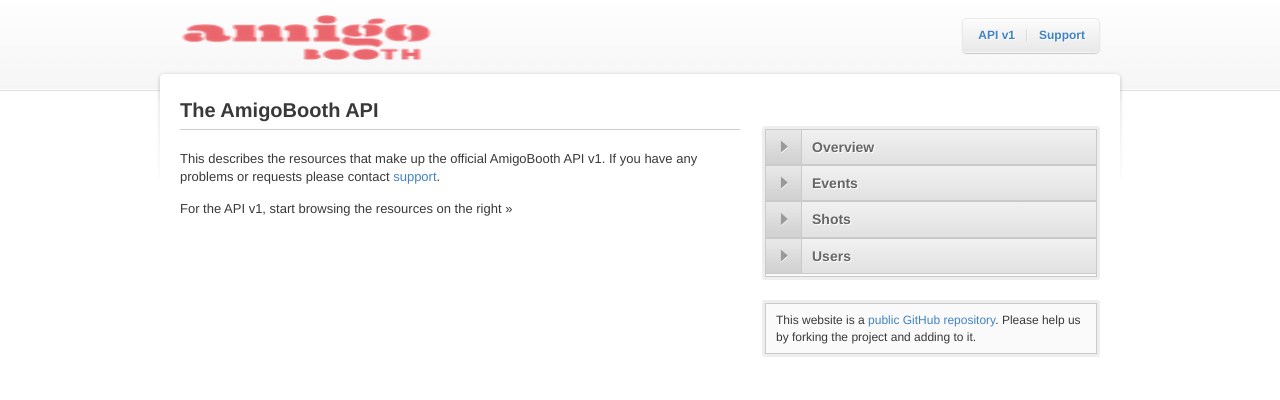
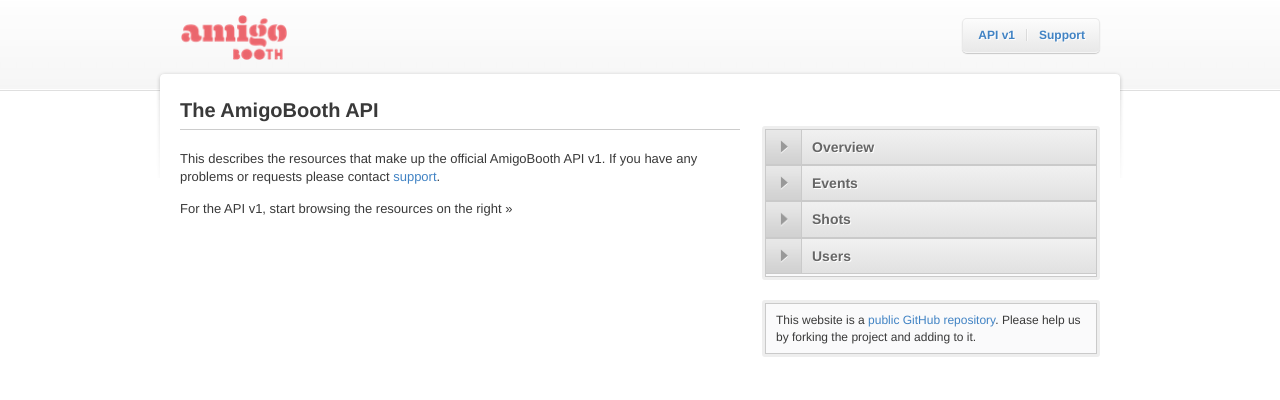
Before and after one commit to amigobooth/developer.amigobooth.com, a plain HTML site: page index.html in a window 1280 px wide. Drawn offline with Linux system fonts and the light colour scheme.

Commit message:
Logo, take 3

```diff
--- a/index.html
+++ b/index.html
@@ -18,7 +18,7 @@
   <div id="header-wrapper">
     <div id="header">
       <div>
-        <a class="logo" href="/"><img src="/images/logo.png" width="255" height="45" alt="AmigoBooth:Developer" /></a>
+        <a class="logo" href="/"><img src="/images/logo.png" height="45" alt="AmigoBooth:Developer" /></a>
         <ul class="nav">
           <li><a href="/v1/">API v1</a></li>
           <li><a href="https://amigobooth.com/contact">Support</a></li>
```
Also changed, not shown: v1/events/index.html (+1 -1 lines), v1/index.html (+1 -1 lines), v1/shots/index.html (+1 -1 lines), v1/users/index.html (+1 -1 lines), v1/users/keys/index.html (+1 -1 lines).
